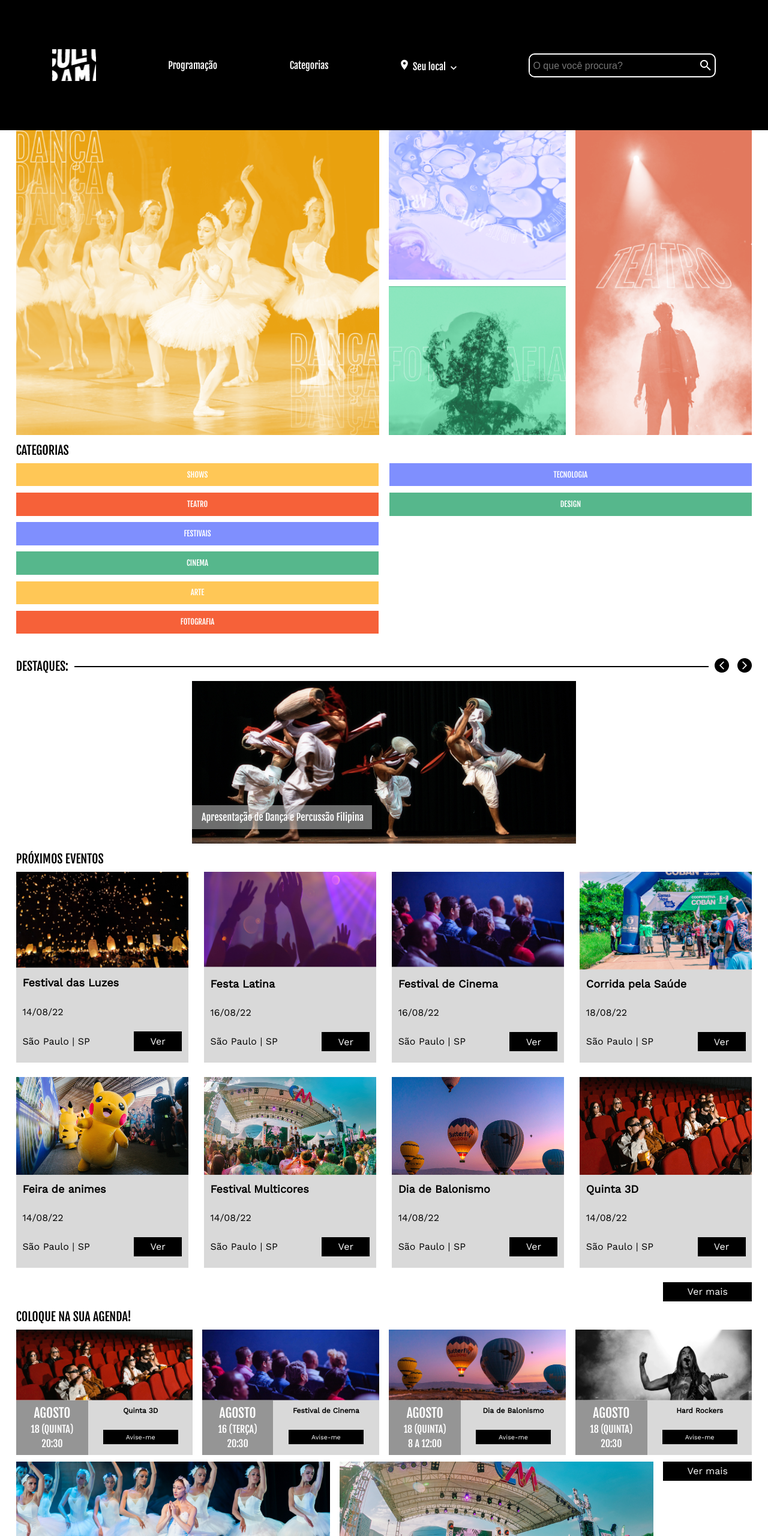
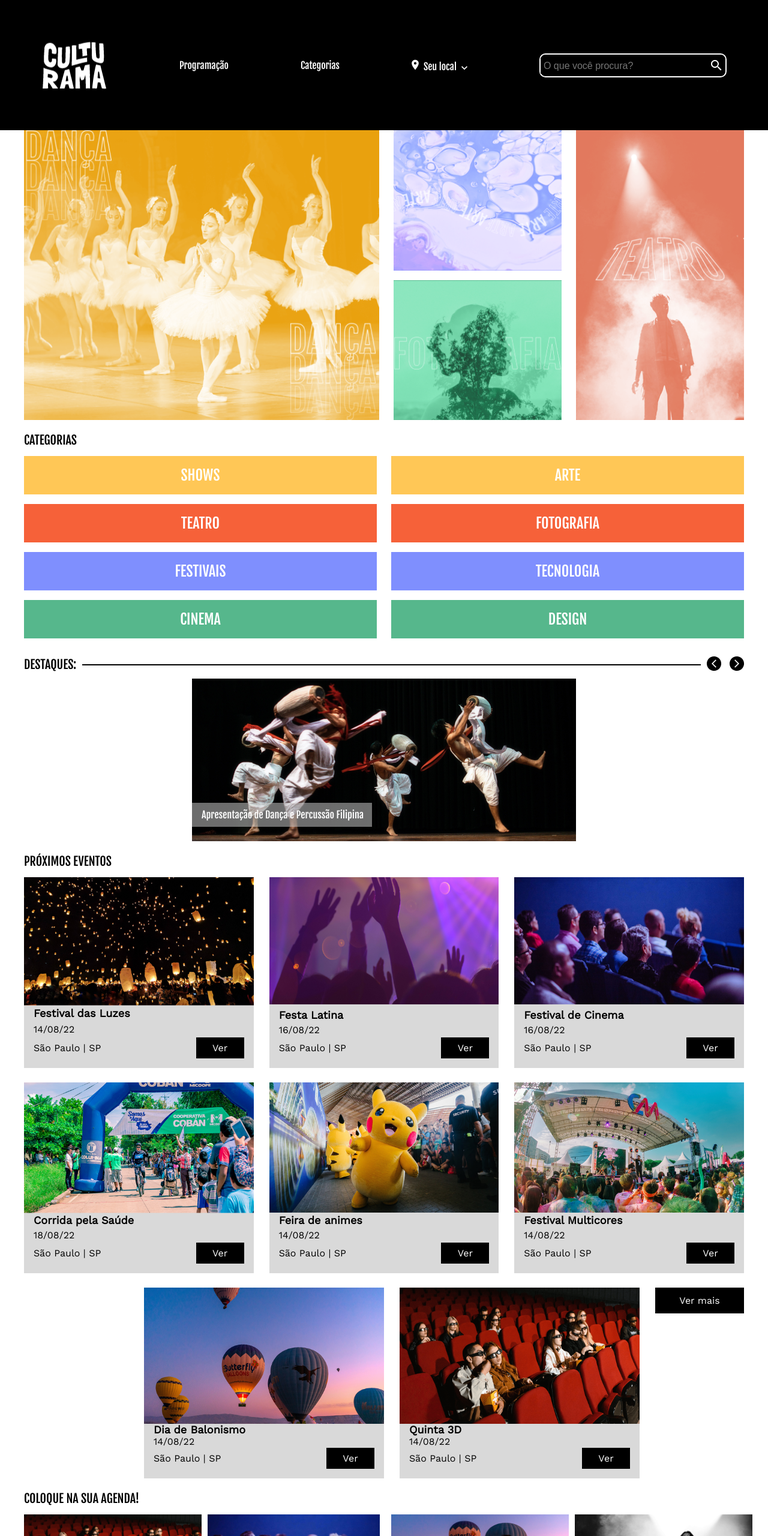
Before and after one commit to Rayanesbc/culturama, a plain HTML site: page index.html in a window 1280 px wide. Shown: the top 2560 px of the page at 60% size. Drawn offline with nearby package versions, Linux system fonts and the light colour scheme.

Commit message:
Alteração de medida base do root

```diff
--- a/assets/style/flex.css
+++ b/assets/style/flex.css
@@ -3,13 +3,13 @@
     justify-content: space-evenly;
     align-items: center;
     flex-wrap: wrap;
-    column-gap: 1.4rem;
+    column-gap: 2rem;
 }
 
 .categorias__lista {
     display: flex;
     flex-direction: column;
-    row-gap: .33rem;
+    row-gap: .5rem;
 }
 
 .destaques {
@@ -29,7 +29,7 @@
 .eventos__lista {
     display: flex;
     flex-wrap: wrap;
-    gap: .67rem;
+    gap: 1rem;
     justify-content: center;
 }
 
@@ -41,8 +41,8 @@
 .agenda__lista {
     display: flex;
     flex-wrap: wrap;
-    row-gap: 0.66rem;
-    column-gap: 1rem;
+    row-gap: 1rem;
+    column-gap: 1.5rem;
     justify-content: center;
 }
 
@@ -65,12 +65,12 @@
 @media (min-width: 720px) {
 
     .menu {
-        column-gap: 3.12rem;
+        column-gap: 75px;
     }
 
     .categorias__lista {
-        row-gap: .67rem;
-        column-gap: 1.08rem;
+        row-gap: 1rem;
+        column-gap: 1.5rem;
         flex-wrap: wrap;
     }
 
@@ -92,7 +92,7 @@
 @media (min-width: 1440px) {
 
     .menu {
-        column-gap: 4.37rem;
+        column-gap: 105px;
         flex-wrap: nowrap;
     }
 
@@ -107,7 +107,7 @@
     .menu__item:nth-child(5) {order: 2;}
 
     .categorias__lista {
-        column-gap: 1rem;
+        column-gap: 1.5rem;
         justify-content: space-between;
     }
 
--- a/assets/style/grid.css
+++ b/assets/style/grid.css
@@ -1,6 +1,6 @@
 .banner {
     display: grid;
-    gap: .67rem;
+    gap: 1rem;
 }
 
 .banner img:nth-child(1) {
@@ -56,7 +56,7 @@
 .agenda__informacoes {
     display: grid;
     grid-template-rows: repeat(3, auto);
-    row-gap: 8px;
+    row-gap: .5rem;
 }
 
 .agenda__item img {
@@ -79,7 +79,7 @@
 
     .banner {
         grid-template-columns: calc(50% - 0.5rem) auto auto;
-        column-gap: 1rem;
+        column-gap: 1.5rem;
     }
 
     .banner img:nth-child(1) {
@@ -97,8 +97,8 @@
 
     .categorias {
         display: grid;
-        row-gap: .67rem;
-        column-gap: 1rem;
+        row-gap: 1rem;
+        column-gap: 1.5rem;
         grid-template-columns: calc(50% - .75rem) 1fr;
         grid-template-rows: auto 1fr auto;
         grid-template-areas:
@@ -108,7 +108,7 @@
     }
 
     .categorias__lista {
-        column-gap: 1rem;
+        column-gap: 1.5rem;
     }
 
     .categorias__titulo {
--- a/assets/style/style.css
+++ b/assets/style/style.css
@@ -14,6 +14,10 @@
 
 * {
     box-sizing: border-box;
+}
+
+html {
+    font-size: 16px;
 }
 
 body {
@@ -47,7 +51,7 @@ img:hover {
     font-family: var(--fonte-secundaria);
     font-size: 16px;
     height: 258px;
-    padding: 1rem;
+    padding: 1.5rem;
     white-space: nowrap;
 }
 
@@ -115,7 +119,7 @@ img:hover {
 /*main*/
 
 .principal {
-    padding: 0 1rem;
+    padding: 0 1.5rem;
 }
 
 /*banner*/
@@ -127,11 +131,11 @@ img:hover {
 
 /*categorias*/
 .categorias {
-    margin-top: 1rem;
+    margin-top: 1.5rem;
 }
 
 .categorias__titulo {
-    margin-bottom: .67rem;
+    margin-bottom: 1rem;
 }
 
 .categorias__lista {
@@ -140,7 +144,7 @@ img:hover {
 }
 
 .categorias__item {
-    padding: .8rem;
+    padding: 1.25rem;
     text-transform: uppercase;
     cursor: pointer;
     user-select: none;
@@ -148,7 +152,7 @@ img:hover {
     opacity: 1;
     min-width: 282px;
     font-family: var(--fonte-secundaria);
-    font-size: .8rem;
+    font-size: 1.5rem;
     font-weight: 400;
 }
 
@@ -177,7 +181,7 @@ img:hover {
 }
 
 .destaques {
-    padding: 1.33rem 0 .67rem;
+    padding: 30px 0 10px;
     white-space: nowrap;
 }
 
@@ -192,7 +196,7 @@ img:hover {
 }
 
 .categorias__imagem {
-    margin-bottom: 1rem;
+    margin-bottom: 1.5rem;
     background-image: url("../img/destaques-360.png");
     background-repeat: no-repeat;
     height: 271px;
@@ -209,13 +213,13 @@ img:hover {
 /* Eventos */
 
 .eventos__titulo {
-    margin-bottom: .67rem;
+    margin-bottom: 1rem;
 }
 
 .eventos__item {
     background-color: var(--cinza-claro);
     width: 287px;
-    padding-bottom: .67rem;
+    padding-bottom: 1rem;
     height: 318px;
 }
 
@@ -236,7 +240,7 @@ img:hover {
 .eventos__item h3,
 .eventos__item h4,
 .eventos__item h5 {
-    padding-left: .67rem;
+    padding-left: 1rem;
 }
 
 .eventos__item button {
@@ -244,9 +248,9 @@ img:hover {
     border: none;
     background-color: black;
     color: white;
-    margin-right: .67rem;
+    margin-right: 1rem;
     text-align: center;
-    padding: .42rem 0;
+    padding: .5rem 0;
     width: 80px;
     cursor: pointer;
     transition: .5s;
@@ -268,7 +272,7 @@ img:hover {
     border: none;
     background-color: black;
     color: white;
-    padding: .42rem 1.58rem;
+    padding: .75rem 2.37rem;
     width: 148px;
     cursor: pointer;
     transition: .5s;
@@ -280,8 +284,8 @@ img:hover {
 /*Agenda*/
 
 .agenda__titulo {
-    margin-top: 1rem;
-    margin-bottom: .67rem;
+    margin-top: 1.5rem;
+    margin-bottom: 1rem;
 }
 
 .agenda__item {
@@ -297,29 +301,29 @@ img:hover {
     background-color: var(--cinza-escuro);
     color: white;
     text-transform: uppercase;
-    padding: .67rem;
+    padding: 1rem;
     font-family: var(--fonte-secundaria);
     font-weight: 400;
 }
 
 .agenda__informacoes h3 {
-    font-size: 1.33rem;
+    font-size: 2rem;
 }
 
 .agenda__informacoes h4,
 .agenda__informacoes h5 {
-    font-size: 1rem;
+    font-size: 1.5rem;
 }
 
 .agenda__item .agenda__atracao {
     text-align: center;
-    padding: .67rem;
+    padding: 1rem;
 }
 
 .agenda__atracao h6 {
-    font-size: .75rem;
+    font-size: 18px;
     font-weight: 600;
-    margin-bottom: 1.63rem;
+    margin-bottom: 2rem;
 }
 
 .agenda__atracao button {
@@ -327,12 +331,12 @@ img:hover {
     border: none;
     background-color: black;
     color: white;
-    padding: .33rem 0;
+    padding: .5rem 0;
     width: 125px;
     cursor: pointer;
     transition: .5s;
     font-family: var(--fonte-primaria);
-    font-size: .67rem;
+    font-size: 16px;
     font-weight: 400;
 }
 
@@ -341,10 +345,10 @@ img:hover {
 .rodape {
     color: var(--cinza-claro);
     background-color: black;
-    margin: .67rem 0;
+    margin: 1rem 0;
     font-size: 14px;
     font-family: var(--fonte-primaria);
-    padding: .67rem;
+    padding: 1rem;
     line-height: 2;
     white-space: nowrap;
 }
@@ -378,15 +382,15 @@ img:hover {
 
     .menu__titulo {
         width: auto;
-        padding: 1.67rem 2.29rem;
+        padding: 40px 55px;
     }
 
     .cabecalho__seu-local::before {
-        padding-right: .33rem;
+        padding-right: 8px;
     }
 
     .cabecalho__seu-local::after {
-        padding-left: .63rem;
+        padding-left: 15px;
     }
 
     .menu__pesquisar {
@@ -396,7 +400,7 @@ img:hover {
     /*main*/
 
     .principal {
-        padding: 0 1.67rem;
+        padding: 0 2.5rem;
     }
 
     /* Categorias */
@@ -421,8 +425,8 @@ img:hover {
     /* Rodapé */
 
     .rodape {
-        padding-left: 1.07rem;
-        padding-right: 1.07rem;
+        padding-left: 2.5rem;
+        padding-right: 2.5rem;
     }
 
 }
@@ -453,7 +457,7 @@ img:hover {
     /*main*/
 
     .principal {
-        padding: 0 5rem;
+        padding: 0 7.5rem;
     }
 
     /*categorias*/
```
